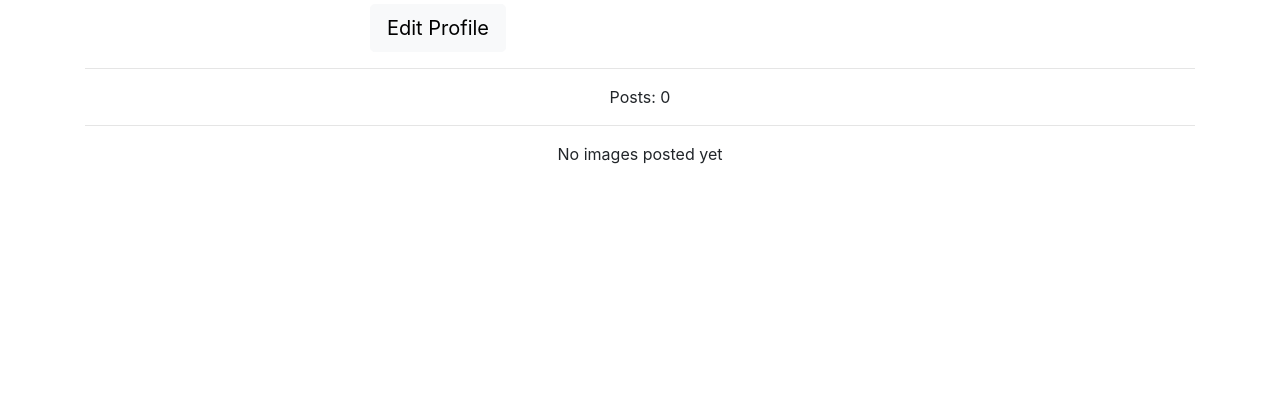
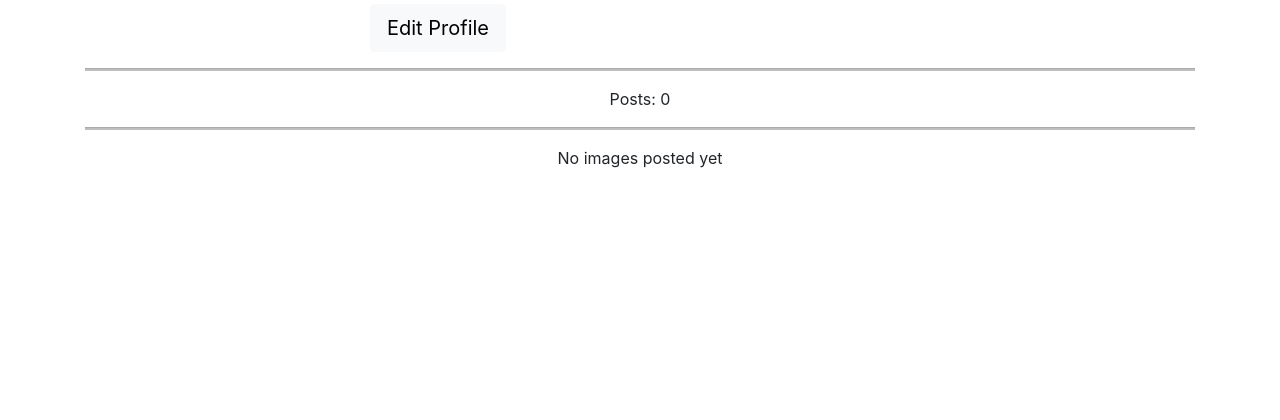
Before and after one commit to dgkilolo/Awwards, a Django app: page /profile/ in a window 1280 px wide. Shown: the part 364-784 px from the top of the page. Run offline with Django 3.2, Linux system fonts and the light colour scheme; the visitor is signed in with stand-in values (Sample User, id 1); data comes from the database, SQL or seed files in the repository; data that the repository does not hold is empty; some libraries are stand-ins or nearby versions; some web fonts are replaced.

Commit message:
add css file for styling the application.

```diff
--- a/awward/templates/base.html
+++ b/awward/templates/base.html
@@ -1,5 +1,5 @@
 {% load bootstrap4 %}
-
+{% load static%}
 <!DOCTYPE html>
 <html>
   <head>
@@ -9,7 +9,7 @@
 
     {% block styles %}
       {% bootstrap_css %}
-
+      <link rel="stylesheet" href="{% static 'css/base.css' %}">
     {% endblock %}
   </head>
   <body>
--- a/awward/templates/navbar.html
+++ b/awward/templates/navbar.html
@@ -10,7 +10,7 @@
     <meta name="viewport" content="width=device-width, initial-scale=1" >
   </head>
   <body>
-    <nav class="navbar navbar-inverse fixed-top " style="background-color: white;" >
+    <nav class="navbar navbar-inverse fixed-top " style="background-color: #bebebe;" >
       <div class="container">
         <div class="navbar-header">
           <a  class="navbar-brand" href="{% url 'home' %}" style="color: black; font-family: 'Satisfy', cursive; font-size: 35px; " ><strong>Awwards</strong></a>
--- a/awwards_prj/settings.py
+++ b/awwards_prj/settings.py
@@ -125,7 +125,9 @@ USE_TZ = True
 # https://docs.djangoproject.com/en/3.0/howto/static-files/
 
 STATIC_URL = '/static/'
-
+STATICFILES_DIRS = [
+    os.path.join(BASE_DIR, "static"),
+]
 
 MEDIA_URL = '/media/'
 MEDIA_ROOT = os.path.join(BASE_DIR, 'media')
--- /dev/null
+++ b/static/css/base.css
@@ -0,0 +1,4 @@
+hr {
+  height: 2px;
+  background-color: #bebebe;
+}
```
Also changed, not shown: awward/templates/home.html (+7 -4 lines), awward/views.py (line endings or trailing spaces), media/awward/background-22.jpg (added), media/awward/blackgirl.jpeg (added), media/awward/bluebird.jpg (added), media/awward/instapic.jpg (added), media/awward/logo.png (added), media/awward/pitch.jpg (added), media/awward/work7.jpg (added), media/awward/work8.jpg (added), media/awward/work_2.jpg (added).
